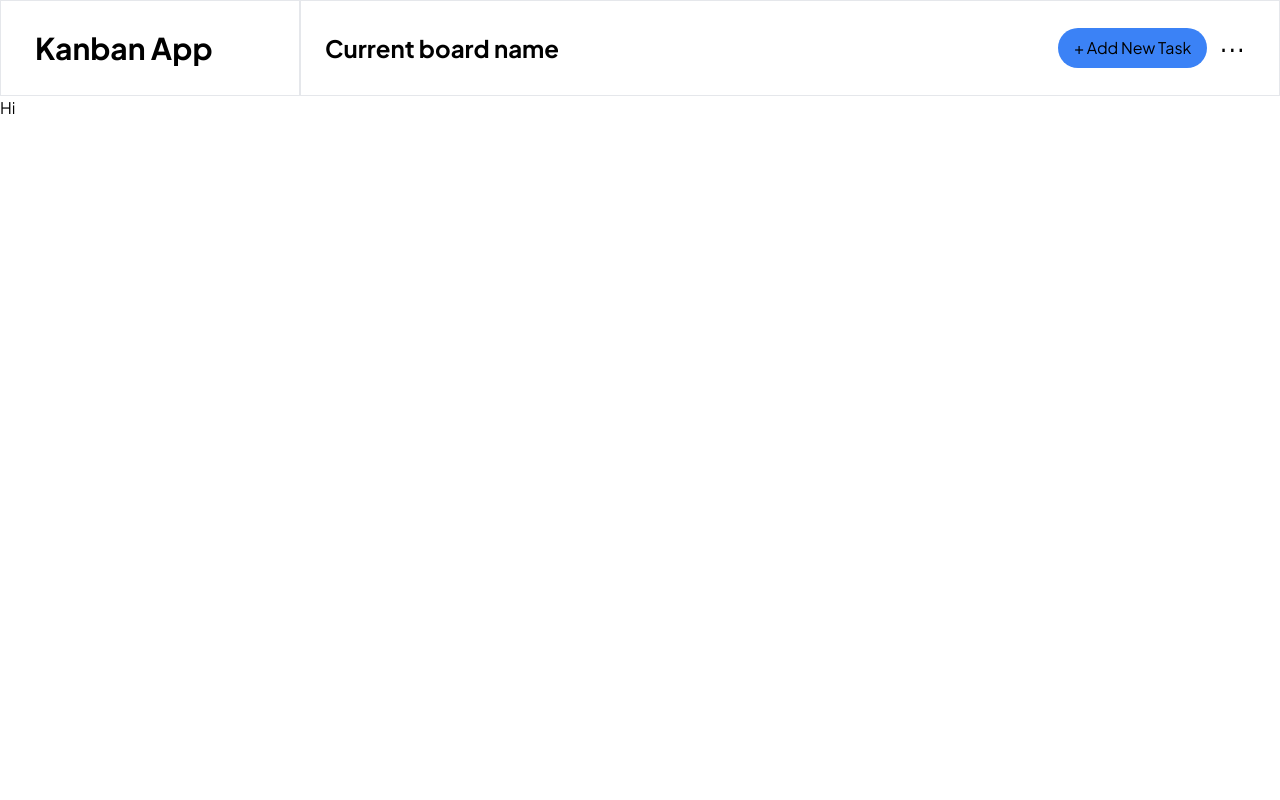
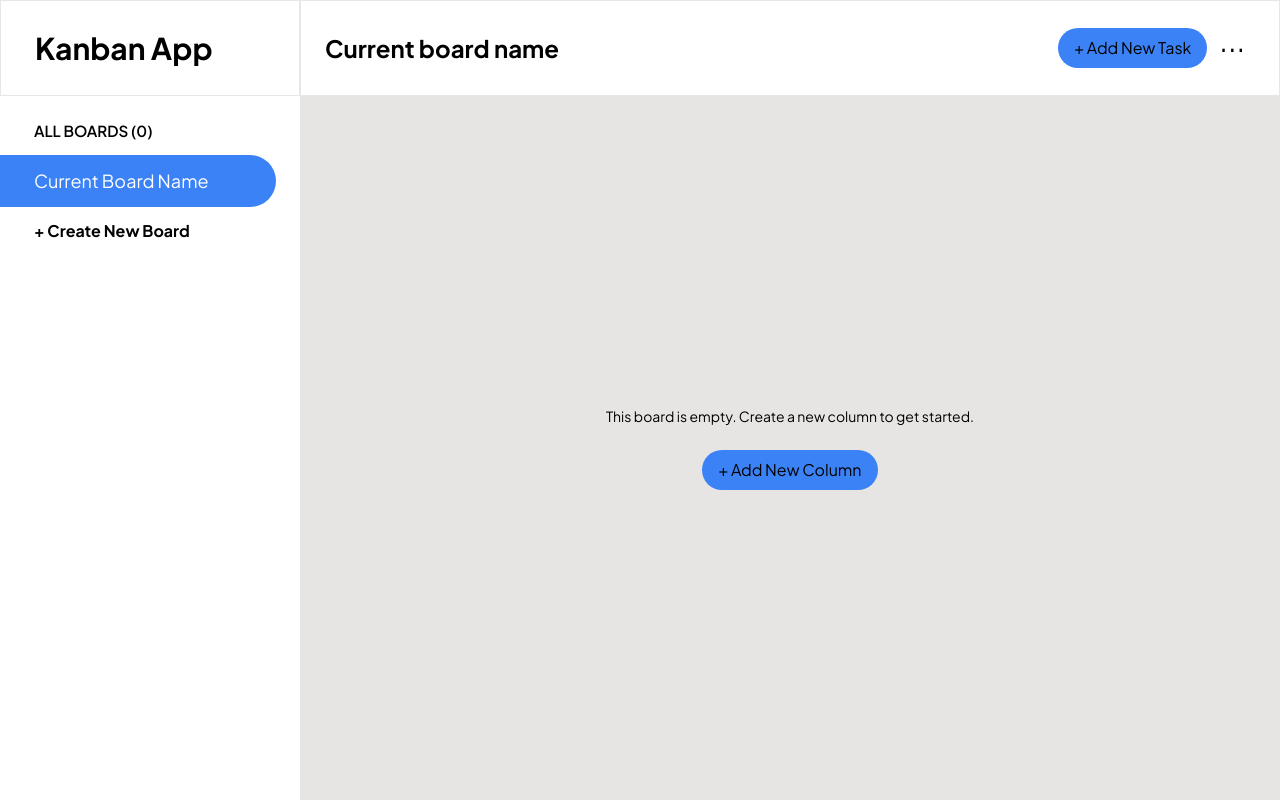
Before and after one commit to nejidevelops/kanban-app-tutorial, a Next.js app: page / in a window 1280 px wide. Built offline with nearby package versions, Linux system fonts and the light colour scheme.

Commit message:
Importing Sidebar and BoardTasks component

```diff
--- a/src/app/page.tsx
+++ b/src/app/page.tsx
@@ -1,8 +1,11 @@
-import Image from "next/image";
+import Sidebar from "./components/Sidebar";
+import BoardTasks from "./components/BoardTasks";
+
 export default function Home() {
-  return (
-    <main>
-      <p>Hi</p>
-    </main>
-  )
+return (
+ <main className="flex h-full">
+   <Sidebar />
+   <BoardTasks />
+ </main>
+);
 }
```
